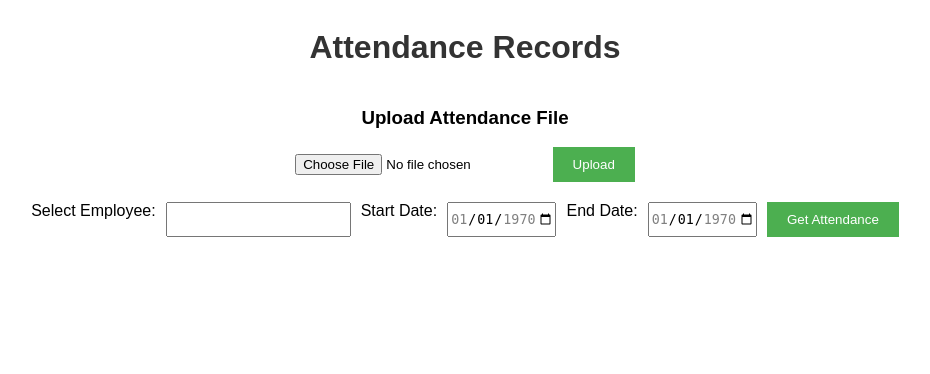
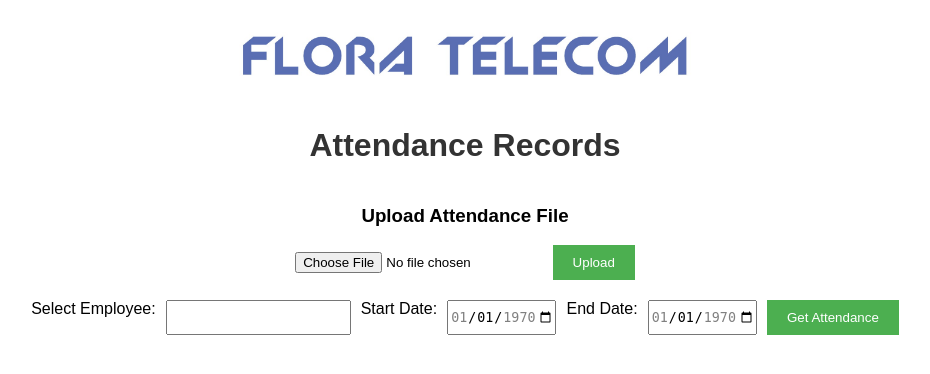
Before and after one commit to rifazn/attendance, a Flask app: page / in a window 1280 px wide. Shown: the top 374 px of the page, without its empty margins (175-1105 px from the left). Run offline with Flask 3, Linux system fonts and the light colour scheme.

Commit message:
Add ftl logo. print style update

```diff
--- a/templates/index.html
+++ b/templates/index.html
@@ -102,15 +102,22 @@
 					button {
 						display: none; /* Hide buttons when printing */
 					}
+					.print-hide {
+						display: none;
+					}
 				}
 				</style>
 			</head>
 	<body>
+		<div class="logo-container">
+			<img alt="Flora Telecom Ltd. Logo" width="480" src="static/images/ftl-logo.jpg">
+		</div>
 
 		<h1>Attendance Records</h1>
 
-		<h3>Upload Attendance File</h3>
+		<h3 class="print-hide">Upload Attendance File</h3>
 		<form
+				class="print-hide"
 				name="file-upload-form"
 				method="POST"
 				enctype="multipart/form-data"
```
Also changed, not shown: static/images/ftl-logo.jpg (added).
